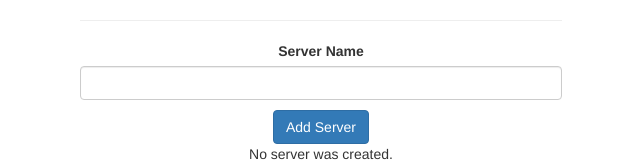
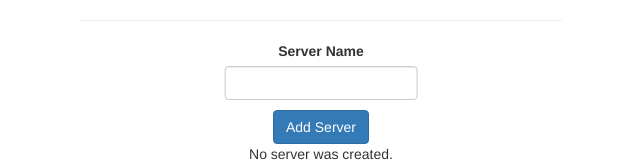
Before and after one commit to faddah/angular-8-udemy-course, an Angular app in the folder first-app/: page / in a window 1280 px wide. Shown: the part 221-383 px from the top of the page, without its empty margins (319-959 px from the left). Built offline with nearby package versions, Linux system fonts and the light colour scheme.

Commit message:
Styling to center .form-control input text field.

```diff
--- a/first-app/src/app/servers/servers.component.css
+++ b/first-app/src/app/servers/servers.component.css
@@ -0,0 +1,7 @@
+.form-control {
+  display: flex;
+  justify-content: center;
+  width: 40%;
+  margin-left: 50%;
+  transform: translateX(-50%);
+}
```
